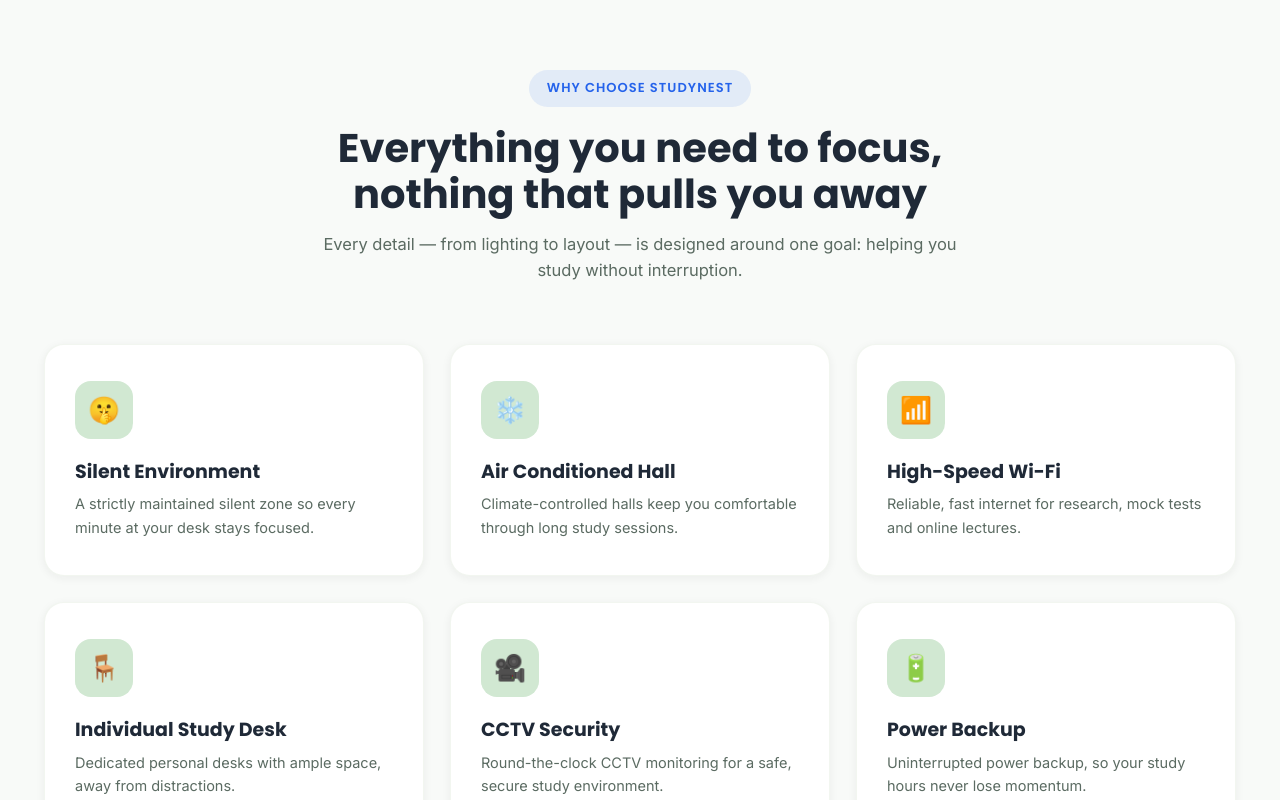
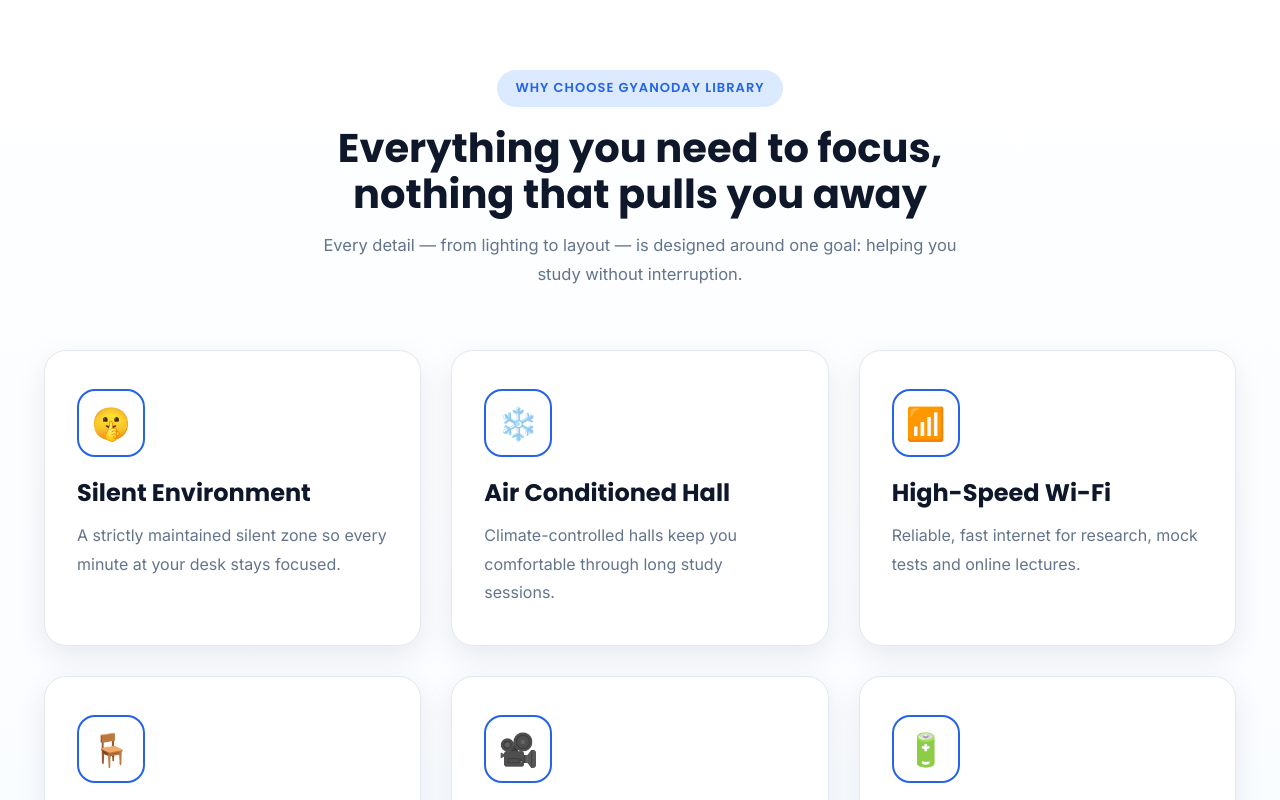
Before and after one commit to vinita4556/gyanodaya_library, a React (Vite) app: page / in a window 1280 px wide. Shown: the part 840-1640 px from the top of the page. Built offline with nearby package versions, Linux system fonts and the light colour scheme.

Commit message:
update all files

```diff
--- a/src/components/FAQ.css
+++ b/src/components/FAQ.css
@@ -1,63 +1,154 @@
+/* =========================
+   FAQ SECTION
+========================= */
+
+.faq {
+  padding: 100px 0;
+  background: linear-gradient(180deg, #FFFFFF 0%, #F8FBFF 100%);
+}
+
 .faq__container {
-  max-width: 800px;
+  max-width: 850px;
+  margin: 0 auto;
 }
+
+/* =========================
+   Section Heading
+========================= */
+
+.section-head {
+  text-align: center;
+  margin-bottom: 60px;
+}
+
+.eyebrow {
+  display: inline-block;
+  padding: 10px 22px;
+  border-radius: 999px;
+  background: rgba(37, 99, 235, 0.1);
+  color: #2563EB;
+  font-size: 13px;
+  font-weight: 700;
+  letter-spacing: 1px;
+  text-transform: uppercase;
+  margin-bottom: 18px;
+}
+
+.section-head h2 {
+  font-size: 42px;
+  font-weight: 700;
+  color: #0F172A;
+  margin-bottom: 16px;
+}
+
+.section-head p {
+  font-size: 17px;
+  color: #64748B;
+  max-width: 650px;
+  margin: auto;
+  line-height: 1.8;
+}
+
+/* =========================
+   FAQ List
+========================= */
 
 .faq__list {
   display: flex;
   flex-direction: column;
-  gap: 16px;
+  gap: 20px;
 }
 
+/* =========================
+   FAQ Card
+========================= */
+
 .faq__item {
-  border-radius: var(--radius-md);
-  border: 1px solid rgba(63, 96, 228, 0.25);
+  background: #FFFFFF;
+  border: 1px solid #E2E8F0;
+  border-radius: 18px;
   overflow: hidden;
-  transition: border-color var(--dur-fast) var(--ease-out), box-shadow var(--dur-fast) var(--ease-out);
+  box-shadow: 0 8px 25px rgba(15, 23, 42, 0.06);
+  transition: all 0.35s ease;
+}
+
+.faq__item:hover {
+  transform: translateY(-5px);
+  border-color: #2563EB;
+  box-shadow: 0 18px 40px rgba(37, 99, 235, 0.15);
 }
 
 .faq__item--open {
-  border-color: rgba(63, 96, 228, 0.25);
-  box-shadow: var(--shadow-sm);
+  border-color: #2563EB;
+  box-shadow: 0 18px 40px rgba(37, 99, 235, 0.18);
 }
+
+/* =========================
+   Question
+========================= */
 
 .faq__question {
   width: 100%;
+  background: transparent;
+  border: none;
+  outline: none;
+
   display: flex;
   align-items: center;
   justify-content: space-between;
-  gap: 20px;
-  padding: 22px 26px;
-  text-align: left;
-  font-family: var(--font-display);
+
+  padding: 24px 28px;
+  cursor: pointer;
+
+  font-size: 18px;
   font-weight: 600;
-  font-size: 16px;
-  color: var(--color-text);
+  color: #0F172A;
+  transition: .3s;
 }
 
+.faq__question:hover {
+  color: #2563EB;
+}
+
+/* =========================
+   Plus Icon
+========================= */
+
 .faq__icon {
+  width: 38px;
+  height: 38px;
+
+  display: flex;
+  justify-content: center;
+  align-items: center;
+
+  border-radius: 50%;
+  background: #FFFFFF;
+  border: 2px solid #2563EB;
+
+  color: #2563EB;
+  font-size: 22px;
+  font-weight: bold;
+
   flex-shrink: 0;
-  width: 30px;
-  height: 30px;
-  border-radius: 50%;
-  background:rgb(65, 118, 242);
-  color:#fff;
-  display: flex;
-  align-items: center;
-  justify-content: center;
-  font-size: 18px;
-  transition: transform var(--dur-fast) var(--ease-out), background var(--dur-fast) var(--ease-out);
+
+  transition: all .35s ease;
 }
 
 .faq__item--open .faq__icon {
+  background: #2563EB;
+  color: #FFFFFF;
   transform: rotate(45deg);
-  background:rgb(65, 118, 242);
-  color: var(--color-white);
 }
+
+/* =========================
+   Answer Animation
+========================= */
 
 .faq__answer-wrap {
   display: grid;
   grid-template-rows: 0fr;
-  transition: grid-template-rows 0.4s var(--ease-out);
+  transition: grid-template-rows .35s ease;
 }
 
 .faq__item--open .faq__answer-wrap {
@@ -66,12 +157,55 @@
 
 .faq__answer {
   overflow: hidden;
-  color: var(--color-text-muted);
-  font-size: 14.5px;
-  padding: 0 26px;
+
+  padding: 0 28px;
   min-height: 0;
+
+  color: #64748B;
+  font-size: 15px;
+  line-height: 1.8;
 }
 
 .faq__item--open .faq__answer {
-  padding: 0 26px 22px;
+  padding: 0 28px 24px;
 }
+
+/* =========================
+   Responsive
+========================= */
+
+@media (max-width:768px){
+
+  .faq{
+    padding:80px 0;
+  }
+
+  .section-head h2{
+    font-size:32px;
+  }
+
+  .section-head p{
+    font-size:15px;
+  }
+
+  .faq__question{
+    font-size:16px;
+    padding:20px;
+  }
+
+  .faq__answer{
+    font-size:14px;
+    padding:0 20px;
+  }
+
+  .faq__item--open .faq__answer{
+    padding:0 20px 20px;
+  }
+
+  .faq__icon{
+    width:34px;
+    height:34px;
+    font-size:20px;
+  }
+
+}
--- a/src/components/Footer.jsx
+++ b/src/components/Footer.jsx
@@ -1,10 +1,11 @@
 import './Footer.css';
+import logo from '../assets/logo.png';
 
 const NAV_LINKS = [
   { label: 'Home', href: '#home' },
   { label: 'Why Us', href: '#why-us' },
   { label: 'Facilities', href: '#facilities' },
-  { label: 'Plans', href: '#plans' },
+
 ];
 
 const QUICK_LINKS = [
@@ -27,8 +28,8 @@
       <div className="container footer__grid">
         <div className="footer__brand">
           <a href="#home" className="footer__logo">
-            <span className="footer__logo-mark">SN</span>
-            StudyNest
+           <img src={logo} alt="Gyanoday Library Logo" className="footer__logo-img" />
+            <span>Gyanoday Library</span>
           </a>
           <p>
             A peaceful, distraction-free self study library for serious competitive
@@ -64,17 +65,15 @@
         <div className="footer__col">
           <h4>Contact</h4>
           <ul className="footer__contact">
-            <li>Station Road, Dewas, MP</li>
+            <li>50, Bima Rd, Shiv Shakti Nagar, Nagar Nigam Colony, Dewas, Madhya Pradesh 455001</li>
             <li>+91 98765 43210</li>
-            <li>hello@studynest.in</li>
           </ul>
         </div>
       </div>
 
       <div className="footer__bottom">
         <div className="container footer__bottom-inner">
-          <p>© {new Date().getFullYear()} StudyNest Self Study Library. All rights reserved.</p>
-          <p>Designed for focused minds.</p>
+          <p>© {new Date().getFullYear()} Gyanoday Library. All rights reserved.</p>
         </div>
       </div>
     </footer>
--- a/src/components/WhyChooseUs.css
+++ b/src/components/WhyChooseUs.css
@@ -1,56 +1,139 @@
+/* ===========================
+   WHY SECTION
+=========================== */
+
+.why {
+  padding: 100px 0;
+  background: linear-gradient(180deg, #FFFFFF 0%, #F8FBFF 100%);
+}
+
 .why__grid {
   display: grid;
   grid-template-columns: repeat(3, 1fr);
-  gap: 26px;
+  gap: 30px;
+  margin-top: 60px;
 }
 
+/* ===========================
+   CARD
+=========================== */
+
 .why__card {
-  background: var(--color-white);
-  border-radius: var(--radius-lg);
-  padding: 36px 30px;
-  box-shadow: var(--shadow-sm);
-  border: 1px solid rgba(74, 124, 42, 0.07);
-  transition: transform var(--dur-fast) var(--ease-out), box-shadow var(--dur-fast) var(--ease-out), border-color var(--dur-fast) var(--ease-out);
+  position: relative;
+  overflow: hidden;
+  background: #FFFFFF;
+  border-radius: 22px;
+  padding: 38px 32px;
+  border: 1px solid #E2E8F0;
+  box-shadow: 0 10px 30px rgba(15, 23, 42, 0.08);
+  transition: all 0.35s ease;
   height: 100%;
 }
 
-.why__card:hover {
-  transform: translateY(-8px);
-  box-shadow: var(--shadow-lg);
-  border-color: rgba(74, 124, 42, 0.18);
+/* Blue top line */
+.why__card::before {
+  content: "";
+  position: absolute;
+  top: 0;
+  left: 0;
+  width: 100%;
+  height: 4px;
+  background: linear-gradient(90deg, #2563EB, #60A5FA);
+  transform: scaleX(0);
+  transform-origin: left;
+  transition: transform 0.35s ease;
 }
 
+.why__card:hover::before {
+  transform: scaleX(1);
+}
+
+.why__card:hover {
+  transform: translateY(-10px);
+  border-color: #2563EB;
+  box-shadow: 0 20px 45px rgba(37, 99, 235, 0.18);
+}
+
+/* ===========================
+   ICON
+=========================== */
+
 .why__icon {
-  width: 58px;
-  height: 58px;
-  border-radius: 16px;
-  background: var(--color-secondary);
+  width: 68px;
+  height: 68px;
+  background: #FFFFFF;
+  border: 2px solid #2563EB;
+  border-radius: 18px;
   display: flex;
   align-items: center;
   justify-content: center;
-  font-size: 26px;
+  color: #2563EB;
+  font-size: 32px;
   margin-bottom: 22px;
-  transition: transform var(--dur-fast) var(--ease-out);
+  transition: all 0.35s ease;
 }
 
 .why__card:hover .why__icon {
-  transform: scale(1.08) rotate(-4deg);
+  background: #2563EB;
+  color: #FFFFFF;
+  transform: scale(1.1) rotate(-6deg);
+  box-shadow: 0 12px 25px rgba(37, 99, 235, 0.25);
 }
 
+/* ===========================
+   TEXT
+=========================== */
+
 .why__card h3 {
-  font-size: 19px;
-  margin-bottom: 10px;
+  font-size: 24px;
+  font-weight: 700;
+  color: #0F172A;
+  margin-bottom: 14px;
 }
 
 .why__card p {
-  color: var(--color-text-muted);
-  font-size: 14.5px;
+  font-size: 16px;
+  line-height: 1.8;
+  color: #64748B;
 }
 
-@media (max-width: 900px) {
-  .why__grid { grid-template-columns: repeat(2, 1fr); }
+/* ===========================
+   RESPONSIVE
+=========================== */
+
+@media (max-width: 992px) {
+  .why__grid {
+    grid-template-columns: repeat(2, 1fr);
+    gap: 24px;
+  }
 }
 
-@media (max-width: 560px) {
-  .why__grid { grid-template-columns: 1fr; }
+@media (max-width: 768px) {
+
+  .why {
+    padding: 80px 0;
+  }
+
+  .why__grid {
+    grid-template-columns: 1fr;
+    gap: 22px;
+  }
+
+  .why__card {
+    padding: 30px 24px;
+  }
+
+  .why__icon {
+    width: 60px;
+    height: 60px;
+    font-size: 28px;
+  }
+
+  .why__card h3 {
+    font-size: 22px;
+  }
+
+  .why__card p {
+    font-size: 15px;
+  }
 }
--- a/src/components/WhyChooseUs.jsx
+++ b/src/components/WhyChooseUs.jsx
@@ -39,7 +39,7 @@
     <section id="why-us" className="section why">
       <div className="container">
         <Reveal as="div" className="section-head">
-          <span className="eyebrow">Why Choose StudyNest</span>
+          <span className="eyebrow">Why Choose Gyanoday Library </span>
           <h2>Everything you need to focus, nothing that pulls you away</h2>
           <p>Every detail — from lighting to layout — is designed around one goal: helping you study without interruption.</p>
         </Reveal>
--- a/src/index.css
+++ b/src/index.css
@@ -4,24 +4,30 @@
 
 :root {
   /* Brand palette */
-  --color-primary: #4A7C2A;
-  --color-primary-dark: #385f20;
-  --color-primary-light: #6a9c48;
-  --color-secondary: #D1E8D2;
+   /* =========================
+     Blue & White Theme
+  ========================= */
+  --color-primary: #2563EB;
+  --color-primary-dark: #1D4ED8;
+  --color-primary-light: #60A5FA;
+  --color-secondary: #DBEAFE;
   --color-white: #FFFFFF;
-  --color-bg: #F8FAF8;
-  --color-text: #1F2937;
-  --color-text-muted: #5B6B62;
+  --color-bg: #F8FBFF;
+  --color-text: #0F172A;
+  --color-text-muted: #64748B;
+  --color-accent: #2563EB;
+  --color-accent-light: #EFF6FF;
 
   /* Accent — muted brass gold, evokes a reading lamp / premium desk fittings */
-  --color-accent: #C9962B;
-  --color-accent-light: #F3E4C2;
+  --color-accent: #2563EB;
+  --color-accent-light: #EFF6FF;
+
 
   /* Elevation */
-  --shadow-sm: 0 2px 10px rgba(31, 41, 32, 0.06);
-  --shadow-md: 0 10px 30px rgba(31, 41, 32, 0.10);
-  --shadow-lg: 0 24px 60px rgba(31, 41, 32, 0.16);
-  --shadow-glow: 0 0 0 1px rgba(74, 124, 42, 0.08), 0 20px 50px rgba(74, 124, 42, 0.18);
+ --shadow-sm: 0 4px 15px rgba(15,23,42,.05);
+  --shadow-md: 0 12px 35px rgba(15,23,42,.08);
+  --shadow-lg: 0 20px 50px rgba(37,99,235,.15);
+  --shadow-glow: 0 15px 45px rgba(37,99,235,.18);
 
   /* Radii */
   --radius-sm: 12px;
@@ -34,12 +40,12 @@
   --font-body: 'Inter', 'Segoe UI', sans-serif;
 
   /* Motion */
-  --ease-out: cubic-bezier(0.16, 1, 0.3, 1);
-  --dur-fast: 0.25s;
-  --dur-med: 0.5s;
-  --dur-slow: 0.9s;
+  --ease-out:cubic-bezier(0.16,1,0.3,1);
+  --dur-fast:.3s;
+  --dur-med:.5s;
+  --dur-slow:.8s;
 
-  --container-w: 1240px;
+  --container-w:1240px;
 }
 
 * {
@@ -54,8 +60,8 @@
 
 body {
   font-family: var(--font-body);
-  color: var(--color-text);
-  background: var(--color-bg);
+  background:#F8FBFF;
+  color:#0F172A;
   line-height: 1.6;
   -webkit-font-smoothing: antialiased;
   overflow-x: hidden;
@@ -90,12 +96,12 @@
 }
 
 ::selection {
-  background: var(--color-secondary);
-  color: var(--color-primary-dark);
+  background:#DBEAFE;
+  color:#1D4ED8;
 }
 
 :focus-visible {
-  outline: 2px solid var(--color-primary);
+  outline: 2px solid #2563EB;
   outline-offset: 3px;
   border-radius: 4px;
 }
@@ -120,7 +126,7 @@
 }
 
 .section-alt {
-  background: var(--color-white);
+  background:#FFFFFF;
 }
 
 .section-head {
@@ -138,8 +144,8 @@
   font-weight: 600;
   letter-spacing: 0.08em;
   text-transform: uppercase;
-  color: #2563eb;
-   background: rgba(37, 99, 235, 0.1);
+  color:var(--color-primary);
+  background:var(--color-secondary);
   padding: 8px 18px;
   border-radius: var(--radius-pill);
   margin-bottom: 18px;
```
Also changed, not shown: src/components/Contact.css (+77 -95 lines), src/components/Contact.jsx (+7 -38 lines), src/components/Footer.css (+14 -14 lines).
